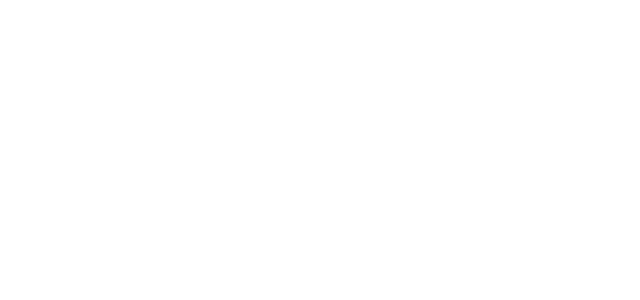
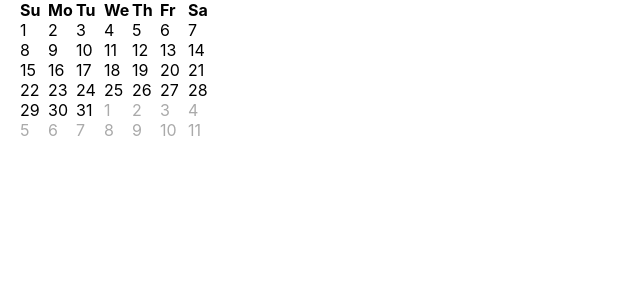
Before and after one commit to yhunglee/react-calendar, a React (Create React App) app: page / in a window 1280 px wide. Shown: the top 300 px of the page, without its empty margins (0-640 px from the left). Built offline with nearby package versions, Linux system fonts and the light colour scheme.

Commit message:
feat(DateView.tsx): gen days for a month.
Gen days for a month. Currently, it uses mocked numbers for year and
month.

```diff
--- a/src/components/Calendar/DateView/DateView.tsx
+++ b/src/components/Calendar/DateView/DateView.tsx
@@ -1,4 +1,137 @@
 /** @jsxImportSource @emotion/react */
+
+import { css } from "@emotion/react";
+
+const containerStyle = css`
+  width: 240px;
+`;
+const dayOfWeekStyle = css`
+  display: flex;
+  margin: auto 1rem;
+  flex-wrap: wrap;
+
+  > .element {
+    margin-left: 0.25rem;
+    margin-right: 0.25rem;
+    width: 20px;
+    &.out-of-range {
+      color: #aaa;
+    }
+  }
+
+  > .name {
+    font-weight: bold;
+  }
+`;
+
 export const DateView: React.VFC = (props) => {
-  return <div className="container"></div>;
+  let year = 2021;
+  let month = 7; // range: 0 ~ 11
+
+  /**
+   * 用 Gaussian algorithm 得知 日期幾年幾月幾號 是一週的第幾天
+   *
+   * https://calendars.wikia.org/wiki/Calculating_the_day_of_the_week
+   */
+  function genDayOfWeek(year: number, month: number, day: number) {
+    let numOfDay = -1;
+    let calcYear = month > 1 ? year : year - 1;
+
+    let first2DigitYear = parseInt(calcYear.toString().substr(0, 2), 10);
+    let last2DigitYear = parseInt(calcYear.toString().substr(2, 2), 10);
+    let calcMonth = ((month + 10) % 12) + 1; // 因為 month 用 Date constructor 的 monthIndex ，所以從 +9 變成 +10
+
+    numOfDay =
+      (((day +
+        Math.floor(2.6 * calcMonth - 0.2) +
+        last2DigitYear +
+        Math.floor(last2DigitYear / 4) +
+        Math.floor(first2DigitYear / 4) -
+        2 * first2DigitYear) %
+        7) +
+        7) %
+      7;
+    return numOfDay;
+  }
+
+  /**
+   * 產生日期的節點陣列，陣列必須包含 42 個
+   */
+  function genDayNodeAry() {
+    const nodeAry = [];
+
+    let firstDate = new Date(year, month, 1);
+
+    let calcDate = new Date(firstDate);
+    let calcStartDate = new Date(firstDate);
+
+    let numOfDayOfWeek = genDayOfWeek(year, month, 1),
+      i = 0;
+    while (i < numOfDayOfWeek) {
+      calcStartDate.setDate(calcStartDate.getDate() - 1);
+      nodeAry.unshift(
+        <div
+          className="element out-of-range"
+          key={calcStartDate.getMonth() + "-" + calcStartDate.getDate()}
+        >
+          {calcStartDate.getDate()}
+        </div>
+      );
+      i++;
+    } // 產生 1號之前的資料
+
+    while (true) {
+      if (calcDate.getMonth() === month) {
+        nodeAry.push(
+          <div
+            className="element"
+            key={calcDate.getMonth() + "-" + calcDate.getDate()}
+          >
+            {calcDate.getDate()}
+          </div>
+        );
+        calcDate.setDate(1 + calcDate.getDate());
+      } else {
+        /**
+         * 因為已經換月，所以要跳出這個無窮回圈
+         */
+
+        break;
+      }
+    } // 產生一個月的資料
+
+    for (let j = nodeAry.length; j < 42; j++) {
+      nodeAry.push(
+        <div
+          className="element out-of-range"
+          key={calcDate.getMonth() + "-" + calcDate.getDate()}
+        >
+          {calcDate.getDate()}
+        </div>
+      );
+      calcDate.setDate(1 + calcDate.getDate());
+    } // 產生一個月後的資料，目的是填滿數量到 42 個
+
+    return nodeAry;
+  }
+
+  return (
+    <div className="container" css={containerStyle}>
+      {/* TODO: put info-action-bar here */}
+
+      <div className="day-name-of-week" css={dayOfWeekStyle}>
+        <div className="element name">Su</div>
+        <div className="element name">Mo</div>
+        <div className="element name">Tu</div>
+        <div className="element name">We</div>
+        <div className="element name">Th</div>
+        <div className="element name">Fr</div>
+        <div className="element name">Sa</div>
+      </div>
+
+      <div className="row day" css={dayOfWeekStyle}>
+        {genDayNodeAry()}
+      </div>
+    </div>
+  );
 };
```
